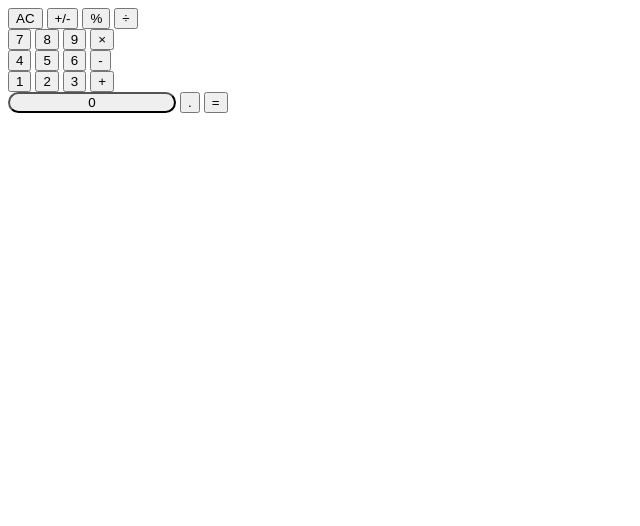
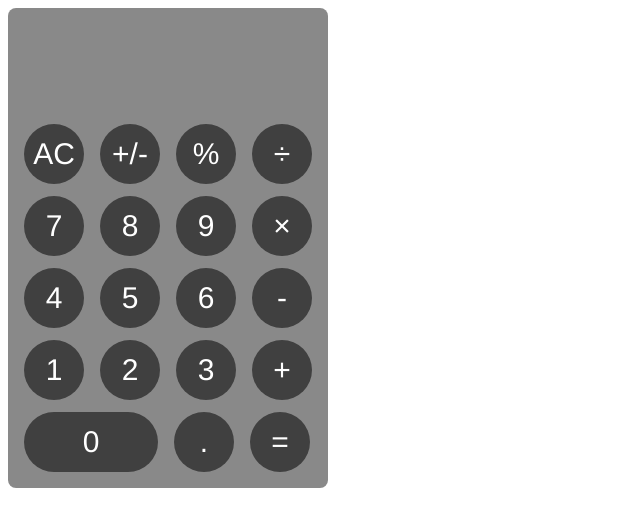
Before and after one commit to Rachyanh/Calculator, a plain HTML site: page index.html in a window 1280 px wide. Shown: the whole page, without its empty margins (0-640 px from the left). Drawn offline with Linux system fonts and the light colour scheme.

Commit message:
Added js file; styled calculator keys

```diff
--- a/index.html
+++ b/index.html
@@ -1,3 +1,17 @@
+<!DOCTYPE html>
+<html lang="en">
+<head>
+    <meta charset="UTF-8">
+    <title>Calculator</title>
+    <link rel="stylesheet" href="style.css">
+    <script src="scripts.js"></script>
+</head>
+
+<body>
+  <div class='calculator'>
+    <div class='display'>
+    </div>
+
     <button class='button nbr'>AC</button>
     <button class='button nbr'>+/-</button>
     <button class='button nbr'>%</button>
@@ -18,6 +32,8 @@
     <button class='button nbr'>3</button>
     <button class='button nbr'>+</button>
     <br>
-<button style='width: 168px; border-radius: 45px' class='button nbr'>0</button>
+    <button style='width: 134px; border-radius: 45px' class='button nbr'>0</button>
     <button class='button nbr'>.</button>
     <button class='button nbr'>=</button>
+  </div>
+</body>
--- a/style.css
+++ b/style.css
@@ -1,13 +1,34 @@
+.container {
+  display: -webkit-flex;
+  display: flex;
+}
+
+.calculator {
+  position: absolute;
+  width: 300px;
+  height: 460px;
+  background: rgba(75,75,75,.65);
+  padding: 10px; 10px;
+  border-radius: 8px;
+
+}
+
+.display {
+  width: 300px;
+  height: 100px;
+}
+
 .button {
   border: 0;
   background: #404040;
-  width: 74px;
-  height: 74px;
+  width: 60px;
+  height: 60px;
   transition: 100ms all ease;
   cursor: pointer;
   border-radius: 50%;
-  margin: 10px;
-  font-size: 36px;
+  margin: 6px;
+  font-family: "HelveticaNeue-UltraLight", "Helvetica Ultra Light", "Helvetica Neue", Helvetica, sans-serif;
+  font-size: 30px;
 }
 
 .button:hover {
```
Also changed, not shown: scripts.js (added). Lines whose indentation alone changed are shown as unchanged.
